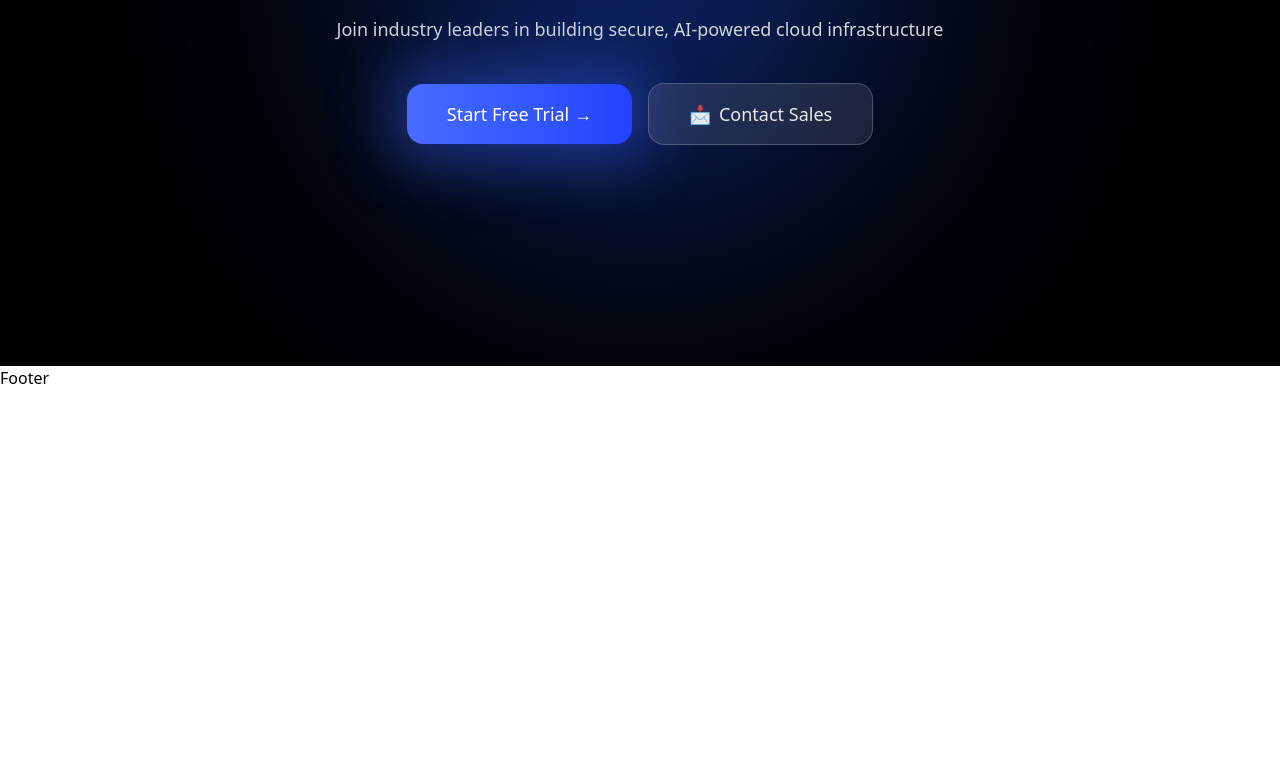
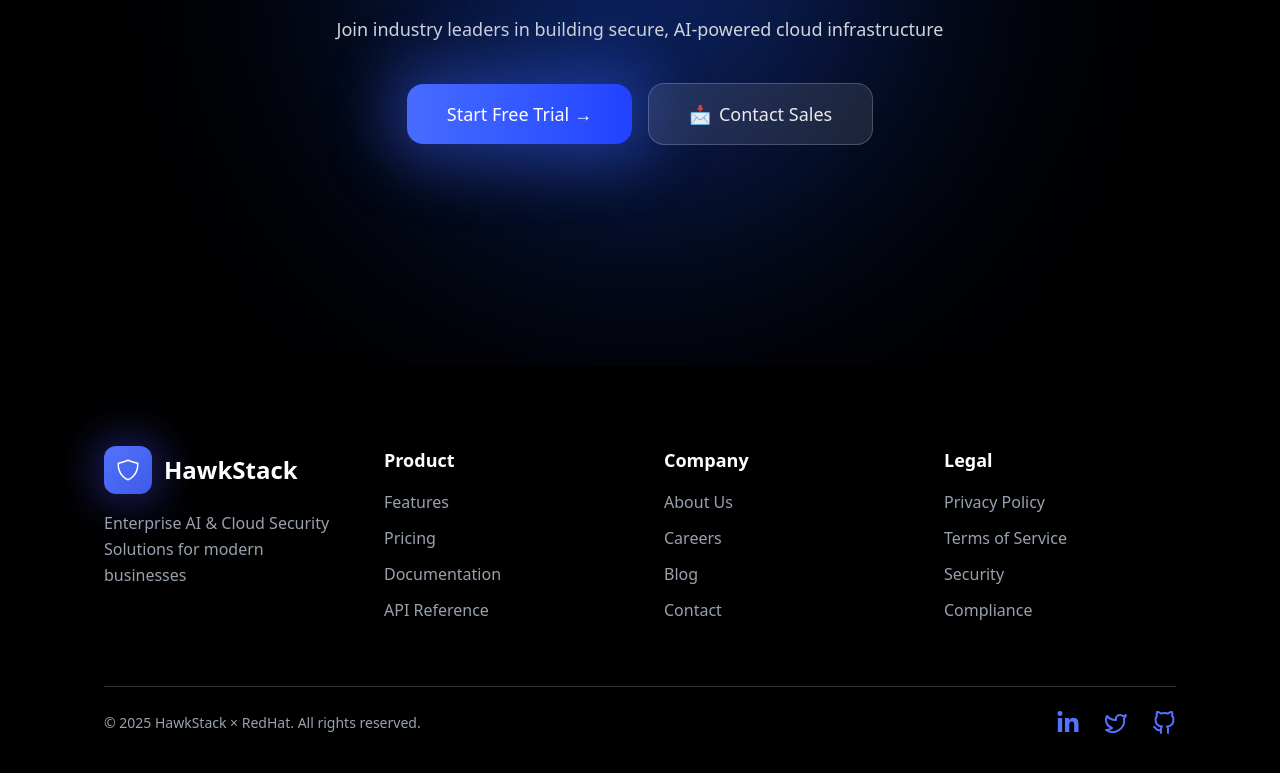
Before and after one commit to ujjwalanand678/nextjs-hawkstack-figma, a Next.js app: page / in a window 1280 px wide. Shown: the part 7362-8135 px from the top of the page. Before the commit the page ends 7752 px from the top, so only its background shows below. Built offline with nearby package versions, Linux system fonts and the light colour scheme.

Commit message:
footer completed

```diff
--- a/src/components/Footer.jsx
+++ b/src/components/Footer.jsx
@@ -1,7 +1,82 @@
-import React from "react";
+import { FaLinkedinIn } from "react-icons/fa6";
+import { LuTwitter } from "react-icons/lu";
+import { FiGithub } from "react-icons/fi";
+import { IoShieldOutline } from "react-icons/io5";
 
 const Footer = () => {
-  return <div>Footer</div>;
+  return (
+    <footer className="w-full bg-black text-white py-20 px-26">
+      <div className="max-w-7xl mx-auto grid grid-cols-1 md:grid-cols-4 gap-12">
+
+        <div>
+          <div className="flex items-center gap-3 mb-4">
+            <div
+              className="w-12 h-12 rounded-xl bg-linear-to-br from-[#5373FF] to-[#3D5AE6] flex items-center justify-center text-white
+              shadow-[0_0_40px_10px_rgba(80,80,255,0.35)] font-bold"
+            >
+              <IoShieldOutline size={24} />
+            </div>
+            <span className="text-2xl font-semibold">HawkStack</span>
+          </div>
+
+          <p className="text-gray-400 leading-relaxed max-w-xs">
+            Enterprise AI & Cloud Security Solutions for modern businesses
+          </p>
+        </div>
+
+
+        <div>
+          <h3 className="text-lg font-semibold mb-4">Product</h3>
+          <ul className="space-y-3 text-gray-400">
+            <li>Features</li>
+            <li>Pricing</li>
+            <li>Documentation</li>
+            <li>API Reference</li>
+          </ul>
+        </div>
+
+
+        <div>
+          <h3 className="text-lg font-semibold mb-4">Company</h3>
+          <ul className="space-y-3 text-gray-400">
+            <li>About Us</li>
+            <li>Careers</li>
+            <li>Blog</li>
+            <li>Contact</li>
+          </ul>
+        </div>
+
+
+        <div>
+          <h3 className="text-lg font-semibold mb-4">Legal</h3>
+          <ul className="space-y-3 text-gray-400">
+            <li>Privacy Policy</li>
+            <li>Terms of Service</li>
+            <li>Security</li>
+            <li>Compliance</li>
+          </ul>
+        </div>
+      </div>
+
+
+      <div className="max-w-7xl mx-auto mt-16 border-t border-white/20"></div>
+
+
+      <div className="max-w-7xl mx-auto flex justify-between items-center mt-6">
+
+        <p className="text-gray-400 text-sm">
+          © 2025 HawkStack × RedHat. All rights reserved.
+        </p>
+
+
+        <div className="flex items-center gap-6 text-[#5373FF] text-2xl">
+          <FaLinkedinIn />
+          <LuTwitter />
+          <FiGithub />
+        </div>
+      </div>
+    </footer>
+  );
 };
 
 export default Footer;
```
